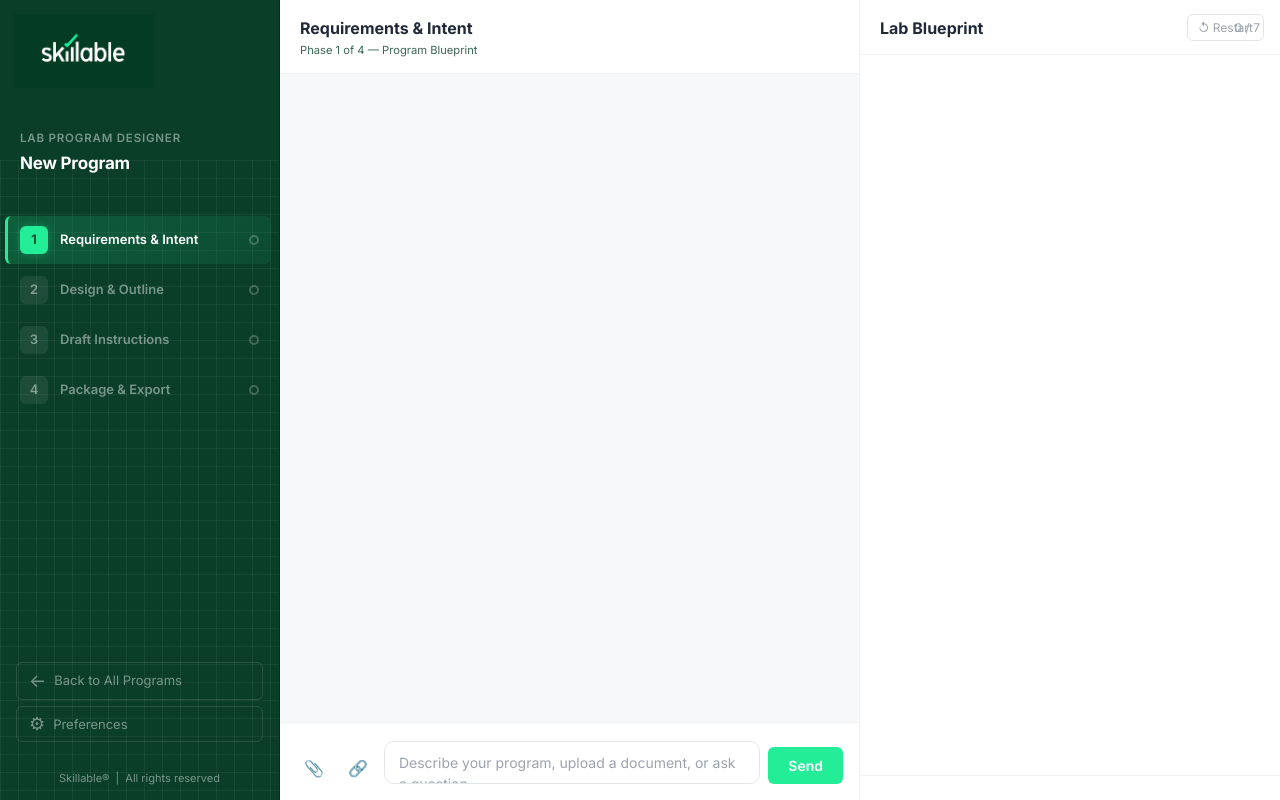
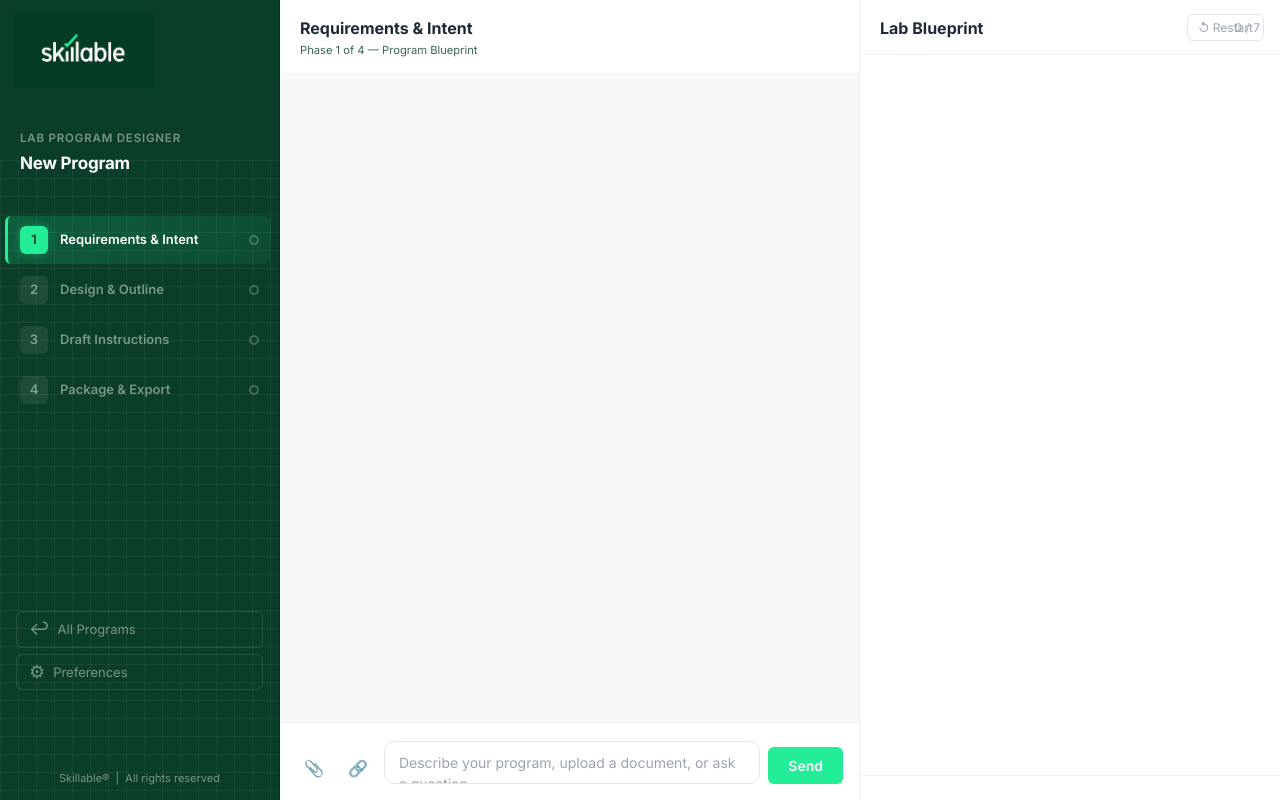
Before and after one commit to fgartland4/skillable-intelligence, a Flask app: template tools/designer/templates/designer.html in a window 1280 px wide. Run offline with Flask 3, Linux system fonts and the light colour scheme; the template is opened without the code that fills it, so the values that code supplies are empty; some libraries are stand-ins or nearby versions.

Commit message:
Sidebar: ↩ icon, 'All Programs', buttons raised ~100px, copyright absolute bottom
Co-Authored-By: Claude Sonnet 4.6 <noreply@anthropic.com>

```diff
--- a/tools/designer/templates/designer.html
+++ b/tools/designer/templates/designer.html
@@ -226,8 +226,9 @@
 
         /* Sidebar footer */
         .sidebar-footer {
+            position: absolute;
+            bottom: 0; left: 0; right: 0;
             padding: 8px 16px 14px;
-            position: relative;
             z-index: 1;
         }
         .btn-restart {
@@ -257,9 +258,9 @@
         }
         .btn-sidebar-action:hover { border-color: var(--color-primary); color: var(--color-primary); text-decoration: none; }
 
-        /* Actions block — sits above copyright, not pinned to bottom edge */
+        /* Actions block — raised above copyright */
         .sidebar-actions {
-            padding: 0 16px 16px;
+            padding: 0 16px 110px;
             display: flex; flex-direction: column; gap: 6px;
             position: relative; z-index: 1;
         }
@@ -1041,7 +1042,7 @@ const INITIAL_DATA = {{ program_json | safe }};
         </nav>
         <div class="sidebar-actions">
             <a href="/designer" class="btn-sidebar-action">
-                <span style="font-size:18px;line-height:1;">&#8592;</span> Back to All Programs
+                <span style="font-size:18px;line-height:1;">&#8617;</span> All Programs
             </a>
             <button class="btn-sidebar-action btn-prefs" id="prefs-btn">
                 <span style="font-size:18px;line-height:1;">&#9881;</span> Preferences
```
